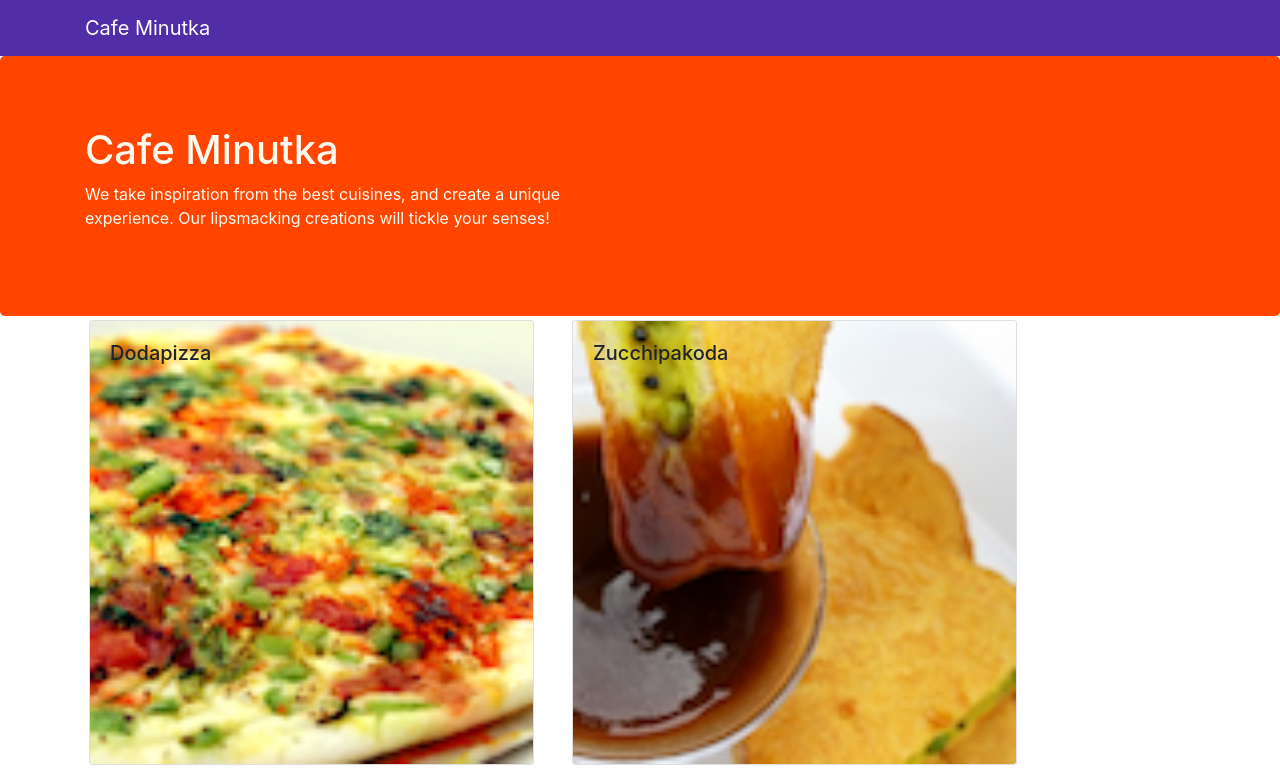
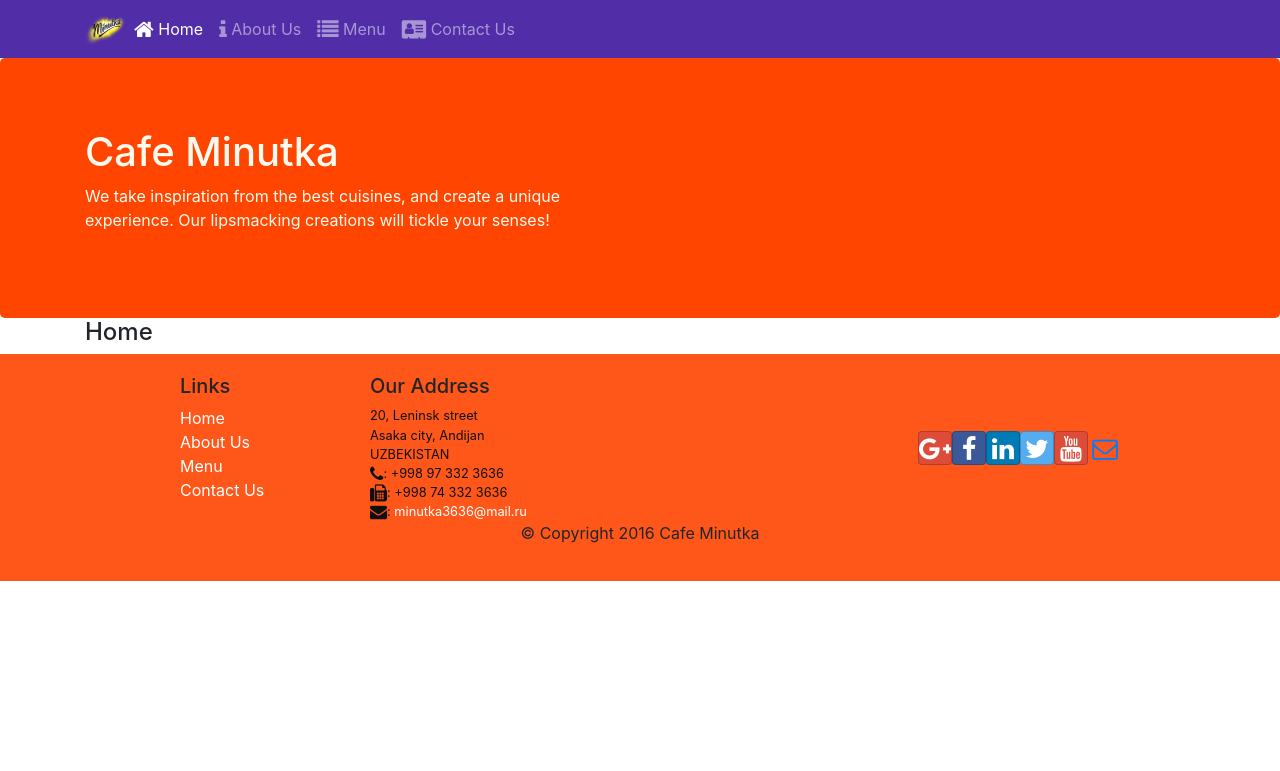
Before and after one commit to mamur030188/React_minutka, a React (Create React App) app: page /home in a window 1280 px wide. Shown: the top 771 px of the page. Built offline with nearby package versions, Linux system fonts and the light colour scheme.

Commit message:
React Router

```diff
--- a/package.json
+++ b/package.json
@@ -12,6 +12,7 @@
     "react": "^17.0.2",
     "react-dom": "^17.0.2",
     "react-popper": "0.9.2",
+    "react-router-dom": "4.2.2",
     "react-scripts": "4.0.3",
     "reactstrap": "5.0.0",
     "web-vitals": "^1.0.1"
--- a/src/App.js
+++ b/src/App.js
@@ -2,15 +2,18 @@
 import logo from './logo.svg';
 import Main from './components/MainComponent';
 import './App.css';
+import { BrowserRouter } from 'react-router-dom';
 
 class App extends Component {
 
 
   render() {
     return (
-      <div className="App">
-        <Main />
-      </div>
+      <BrowserRouter>
+        <div className="App">
+          <Main />
+        </div>
+      </BrowserRouter>
     );
   }
 }
--- a/src/components/FooterComponent.js
+++ b/src/components/FooterComponent.js
@@ -1,5 +1,5 @@
 import React from 'react';
-import { NavbarBrand } from 'reactstrap';
+import { Link } from 'react-router-dom';
 
 function Footer(props) {
     return(
@@ -9,10 +9,10 @@
                     <div className="col-4 offset-1 col-sm-2">
                         <h5>Links</h5>
                         <ul className="list-unstyled">
-                            <li><a href="#" className="text-white">Home</a></li>
-                            <li><a href="#" className="text-white">About</a></li>
-                            <li><a href="#" className="text-white">Menu</a></li>
-                            <li><a href="contactus.html" className="text-white">Contact</a></li>
+                            <li><Link to="/home" className="text-white">Home</Link></li>
+                            <li><Link to="/aboutus" className="text-white">About Us</Link></li>
+                            <li><Link to="/menu" className="text-white">Menu</Link></li>
+                            <li><Link to="/contactus" className="text-white">Contact Us</Link></li>
                         </ul>
                     </div>
                     <div className="col-7 col-sm-5">
@@ -44,7 +44,7 @@
                 </div>
             </div>
         </div>
-    )
+    );
 }
 
 export default Footer;
--- a/src/components/HeaderComponent.js
+++ b/src/components/HeaderComponent.js
@@ -1,14 +1,57 @@
 import React, { Component } from 'react';
-import { Navbar, NavbarBrand, Jumbotron } from 'reactstrap';
+import { Navbar, NavbarBrand, Jumbotron, Nav, NavbarToggler, Collapse, NavItem, Form } from 'reactstrap';
+import { NavLink } from 'react-router-dom';
 
 class Header extends Component {
+
+    constructor(props) {
+        super(props);
+        this.state = {
+            isNavOpen: false
+        };
+        this.toggleNav = this.toggleNav.bind(this);
+    }
+
+    toggleNav() {
+        this.setState({
+            isNavOpen: !this.state.isNavOpen
+        });
+    }
 
     render () {
         return (
             <React.Fragment>
-                <Navbar dark>
+                <Navbar dark expand="md">
                     <div className="container">
-                        <NavbarBrand href="/">Cafe Minutka</NavbarBrand>
+                        <NavbarToggler onClick={this.toggleNav} />
+                        <NavbarBrand className="mr-auto" href="/">
+                            <img src="assets/images/logo-minutka.png" height="30" width="41"
+                                alt="Cafe Minutka" />
+                        </NavbarBrand>
+                        <Collapse isOpen={this.state.isNavOpen} navbar>
+                        <Nav navbar>
+                            <NavItem>
+                                <NavLink className="nav-link" to="/home">
+                                    <span className="fa fa-home fa-lg"></span> Home
+                                </NavLink>
+                            </NavItem>
+                            <NavItem>
+                                <NavLink className="nav-link" to="/aboutus">
+                                    <span className="fa fa-info fa-lg"></span> About Us
+                                </NavLink>
+                            </NavItem>
+                            <NavItem>
+                                <NavLink className="nav-link" to="/menu">
+                                    <span className="fa fa-list fa-lg"></span> Menu
+                                </NavLink>
+                            </NavItem>
+                            <NavItem>
+                                <NavLink className="nav-link" to="/contactus">
+                                    <span className="fa fa-address-card fa-lg"></span> Contact Us
+                                </NavLink>
+                            </NavItem>
+                        </Nav>
+                        </Collapse>
                     </div>
                 </Navbar>
                 <Jumbotron>
--- /dev/null
+++ b/src/components/HomeComponent.js
@@ -0,0 +1,11 @@
+import React from 'react';
+
+function Home(props) {
+    return(
+        <div className="container">
+            <h4>Home</h4>
+        </div>
+    );
+}
+
+export default Home;
--- a/src/components/MainComponent.js
+++ b/src/components/MainComponent.js
@@ -1,9 +1,11 @@
 import React, { Component } from 'react';
+import Home from './HomeComponent';
 import Menu from './MenuComponent';
 import DishDetail from './DishdetailComponent';
 import Header from './HeaderComponent';
 import Footer from './FooterComponent';
 import { DISHES } from '../shared/dishes';
+import { Switch, Route, Redirect } from 'react-router-dom';
 
 class Main extends Component {
 
@@ -12,22 +14,24 @@
 
     this.state = {
       dishes: DISHES,
-      selectedDish: null
     };
   }
 
-  onDishSelect(dishId) {
-    this.setState({ selectedDish: dishId});
-  }
+  render() {
 
-  render() {
+    const HomePage = () => {
+      return(
+        <Home />
+      );
+    }
     return (
       <div>
         <Header />
-        <Menu dishes={this.state.dishes}
-            onClick={(dishId)=> this.onDishSelect(dishId)} />
-        <DishDetail
-          dish={this.state.dishes.filter((dish) => dish.id === this.state.selectedDish )[0]} />
+        <Switch>
+          <Route path="/home" component={HomePage} />
+          <Route exact path="/menu" component={() => <Menu dishes={this.state.dishes} />} />
+          <Redirect to="/home" />
+        </Switch>
         <Footer />
       </div>
     );
--- a/src/components/MenuComponent.js
+++ b/src/components/MenuComponent.js
@@ -5,7 +5,7 @@
   function RenderMenuItem ({dish, onClick}) {
 
     return (
-      <Card onClick={() => onClick(dish.id)}>
+      <Card>
         <CardImg width="100%" src={dish.image} alt={dish.name} />
         <CardImgOverlay>
             <CardTitle>{dish.name}</CardTitle>
```
Also changed, not shown: 1 other file (tests, documents, lock files or other folders).
